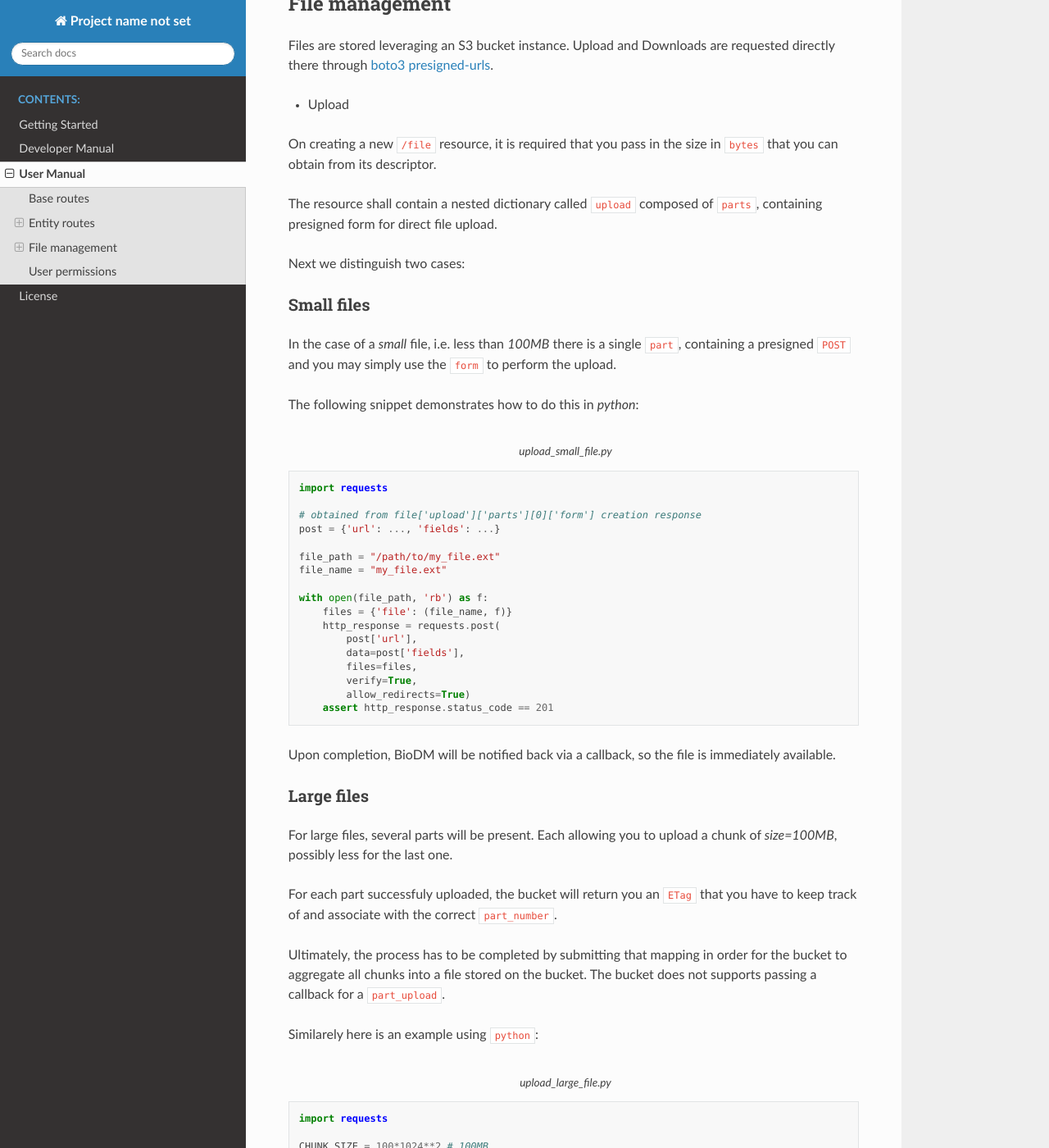
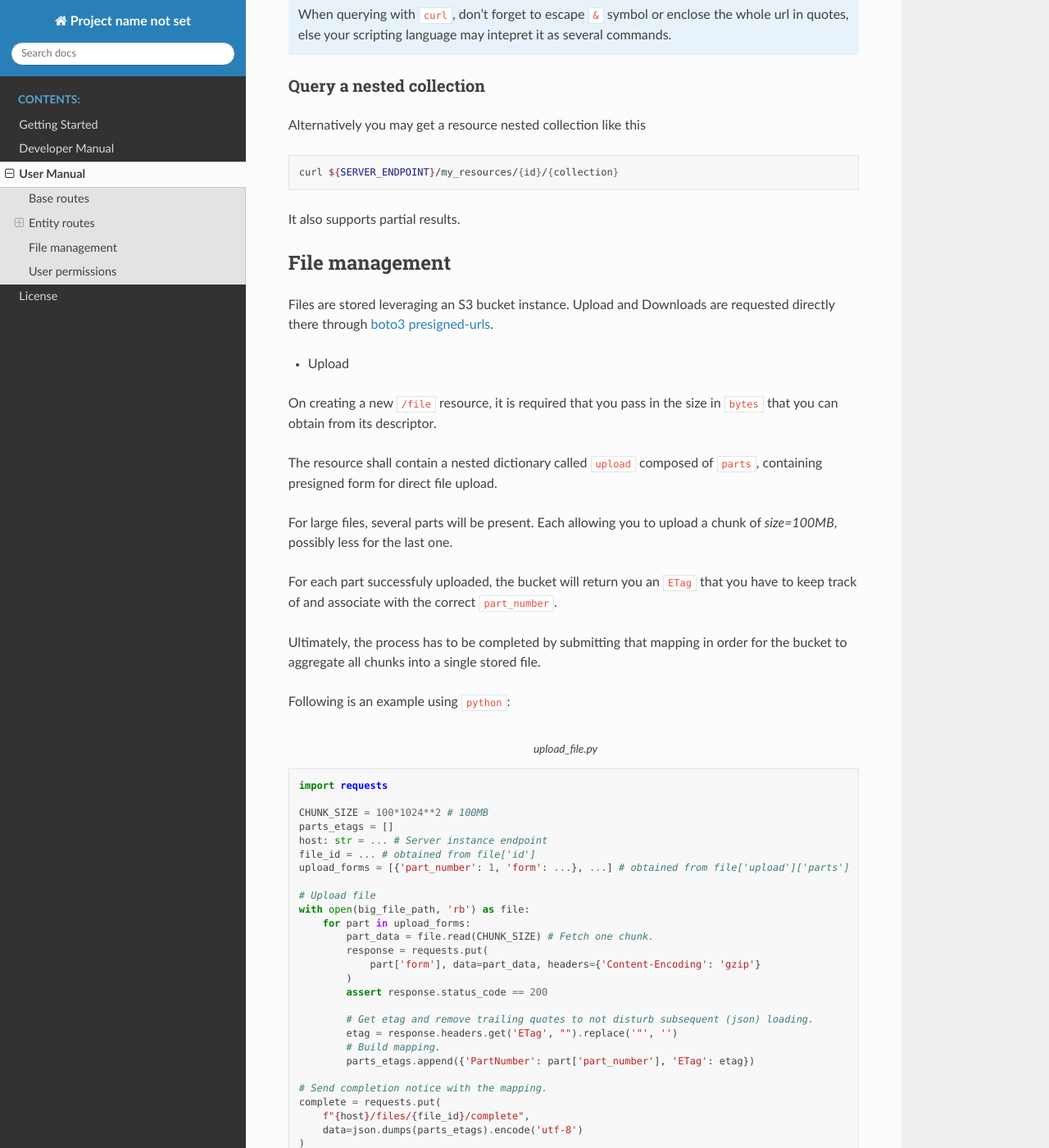
Before and after one commit to bag-cnag/biodm, a Sphinx documentation site: the page built from docs/user_manual.rst, in a window 1280 px wide and 1400 px high, scrolled down 4111 px. Shown: the whole window at 82% size. Built offline with Sphinx 7.4.7 and the Read the Docs theme 3.1.0, drawn with Linux system fonts in a browser that asks for light colours; pages that are not in the unit, such as notebooks, are missing from menus; some of the changed text lies outside the part shown.

Commit message:
document changes and expose extra header

```diff
--- a/docs/user_manual.rst
+++ b/docs/user_manual.rst
@@ -186,6 +186,28 @@
 
   * ``[min, max]`` are supported without a value
 
+* special parameters
+
+  * Partial results
+
+    *  ``?fields=f1,...,fn`` to get a subset of fields
+
+  * Count
+
+    *  ``?count=True`` will set ``x-total-count`` header with filter count regardless of paging.
+
+  * Paging
+
+    *  ``?start=x`` start at
+
+    *  ``?end=y`` end at
+
+ * Supplementary query
+
+   *  ``?q={extra_query}`` another way to pass query parameters. Provides a way of using
+      undocumented parameters from code generated clients such as deep nesting and operators,
+      which are tricky and or messy to extensively document with apispec
+
 .. note::
 
     When querying with ``curl``, don't forget to escape ``&`` symbol or enclose the whole url
@@ -201,7 +223,7 @@
 
     curl ${SERVER_ENDPOINT}/my_resources/{id}/{collection}
 
-It also supports partial results. i.e. by appending ``?fields=f1,...,fn``
+It also supports partial results.
 
 
 File management
@@ -218,44 +240,6 @@
 The resource shall contain a nested dictionary called ``upload`` composed of ``parts``,
 containing presigned form for direct file upload.
 
-Next we distinguish two cases:
-
-Small files
-~~~~~~~~~~~
-
-In the case of a `small` file, i.e. less than `100MB` there is a single ``part``, containing a
-presigned ``POST`` and you may simply use the ``form`` to perform the upload.
-
-The following snippet demonstrates how to do this in `python`:
-
-.. code-block:: python
-    :caption: upload_small_file.py
-
-    import requests
-
-    # obtained from file['upload']['parts'][0]['form'] creation response
-    post = {'url': ..., 'fields': ...}
-
-    file_path = "/path/to/my_file.ext"
-    file_name = "my_file.ext"
-
-    with open(file_path, 'rb') as f:
-        files = {'file': (file_name, f)}
-        http_response = requests.post(
-            post['url'],
-            data=post['fields'],
-            files=files,
-            verify=True,
-            allow_redirects=True)
-        assert http_response.status_code == 201
-
-
-Upon completion, BioDM will be notified back via a callback, so the file is immediately available.
-
-
-Large files
-~~~~~~~~~~~
-
 For large files, several parts will be present. Each allowing you to upload a chunk of
 `size=100MB`, possibly less for the last one.
 
@@ -263,13 +247,12 @@
 keep track of and associate with the correct ``part_number``.
 
 Ultimately, the process has to be completed by submitting that mapping in order for the bucket
-to aggregate all chunks into a file stored on the bucket. The bucket does not supports passing a
-callback for a ``part_upload``.
+to aggregate all chunks into a single stored file.
 
-Similarely here is an example using ``python``:
+Following is an example using ``python``:
 
 .. code-block:: python
-    :caption: upload_large_file.py
+    :caption: upload_file.py
 
     import requests
 
@@ -320,11 +303,6 @@
     curl ${SERVER_ENDPOINT}/my_file_resources/{id}/download
 
 That will return a url to directly download the file via ``GET`` request.
-
-.. note::
-
-    Download urls are coming back with a redirect header, thus you may use
-    ``allow_redirects=True`` flag or equivalent when visiting this route to download in one go.
 
 
 User permissions
```
Also changed, not shown: other parts of docs/user_manual.rst (+1 -1 lines), 1 other file.
